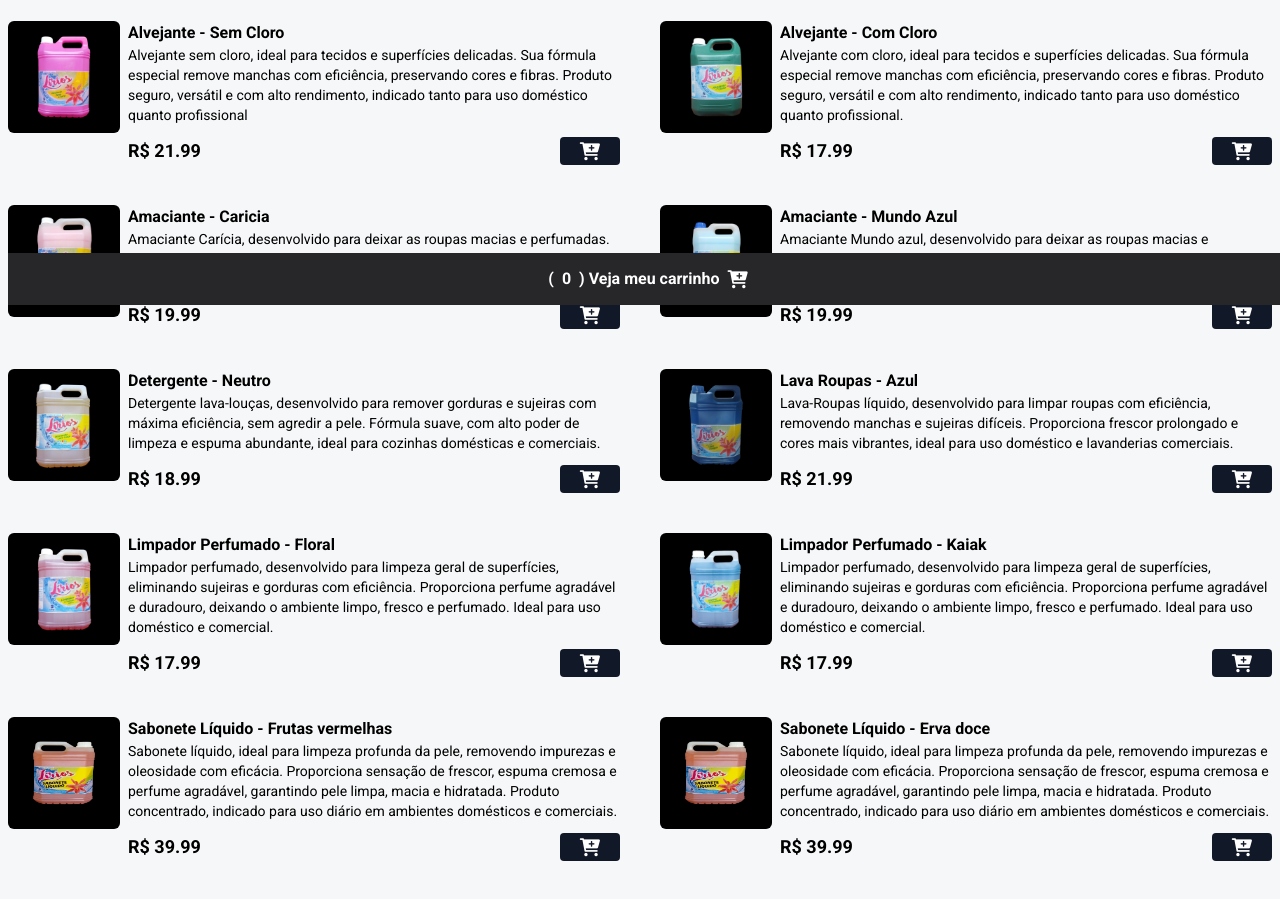
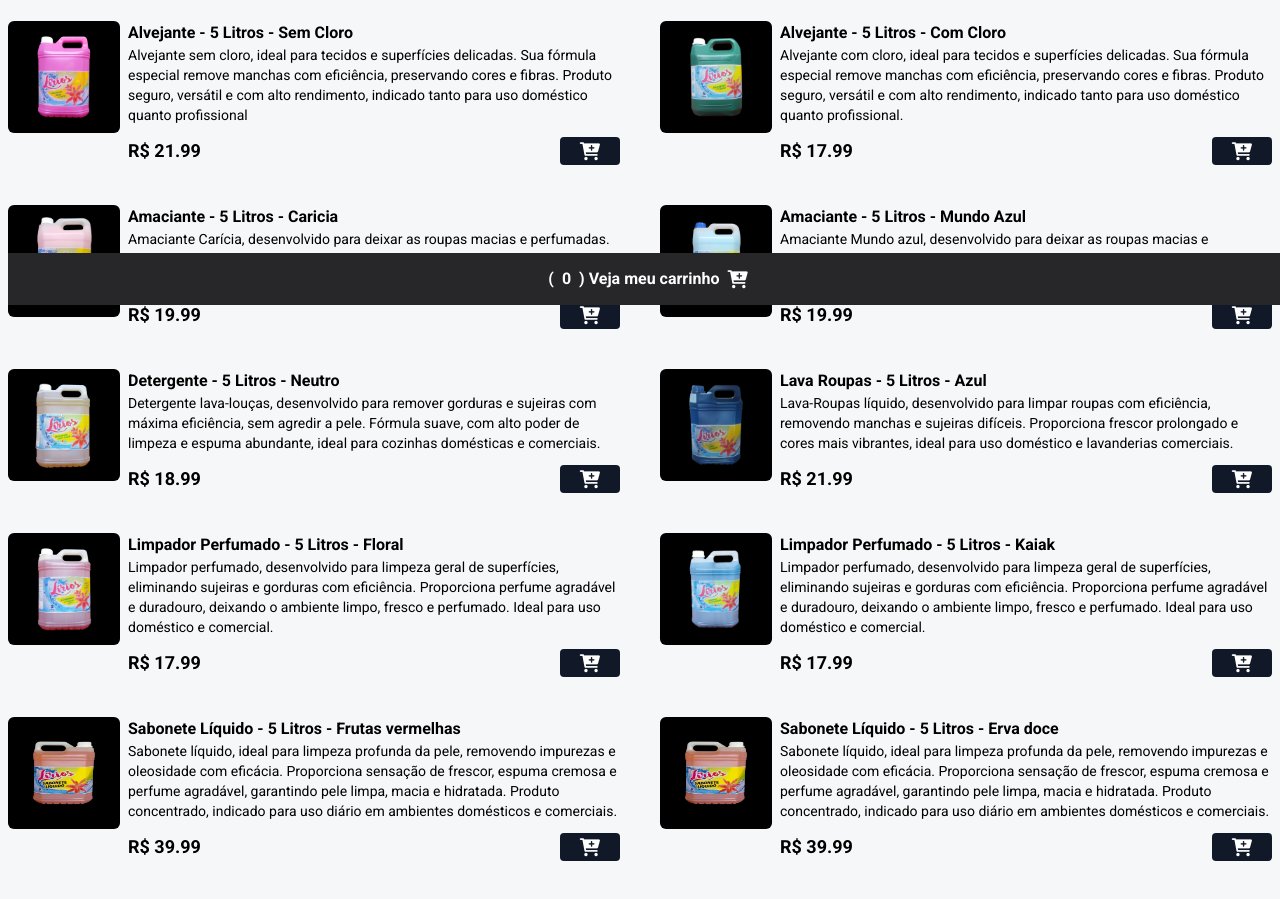
Before and after one commit to renannrodrigues/MarisaStore, a website: page index.html in a window 1280 px wide. Shown: the part 495-1394 px from the top of the page. Drawn offline with nearby package versions, Linux system fonts and the light colour scheme.

Commit message:
Melhorias no produto

```diff
--- a/index.html
+++ b/index.html
@@ -55,7 +55,7 @@
                 class="w-28 h-28 rounded-md hover:scale-110 hover:-rotate-2 duration-300"/>
 
                 <div>
-                    <p class="font-bold">Alvejante - Sem Cloro</p>
+                    <p class="font-bold">Alvejante - 5 Litros - Sem Cloro</p>
                     <p class="text-sm">Alvejante sem cloro, ideal para tecidos e superfícies delicadas. Sua fórmula especial remove manchas com eficiência, preservando cores e fibras. Produto seguro, versátil e com alto rendimento, indicado tanto para uso doméstico quanto profissional</p>
 
                     <div class="flex items-center gap-2 justify-between mt-3">
@@ -80,7 +80,7 @@
                 class="w-28 h-28 rounded-md hover:scale-110 hover:-rotate-2 duration-300"/>
 
                 <div>
-                    <p class="font-bold">Alvejante - Com Cloro</p>
+                    <p class="font-bold">Alvejante - 5 Litros - Com Cloro</p>
                     <p class="text-sm">Alvejante com cloro, ideal para tecidos e superfícies delicadas. Sua fórmula especial remove manchas com eficiência, preservando cores e fibras. Produto seguro, versátil e com alto rendimento, indicado tanto para uso doméstico quanto profissional.</p>
 
                     <div class="flex items-center gap-2 justify-between mt-3">
@@ -107,7 +107,7 @@
                 class="w-28 h-28 rounded-md hover:scale-110 hover:-rotate-2 duration-300"/>
 
                 <div>
-                    <p class="font-bold">Amaciante - Caricia</p>
+                    <p class="font-bold">Amaciante - 5 Litros - Caricia</p>
                     <p class="text-sm">Amaciante Carícia, desenvolvido para deixar as roupas macias e perfumadas. Mantém cores vivas e proporciona frescor duradouro, ideal para uso doméstico e lavanderias comerciais.</p>
 
                     <div class="flex items-center gap-2 justify-between mt-3">
@@ -132,7 +132,7 @@
                 class="w-28 h-28 rounded-md hover:scale-110 hover:-rotate-2 duration-300"/>
 
                 <div>
-                    <p class="font-bold">Amaciante - Mundo Azul</p>
+                    <p class="font-bold">Amaciante - 5 Litros - Mundo Azul</p>
                     <p class="text-sm">Amaciante Mundo azul, desenvolvido para deixar as roupas macias e perfumadas. Mantém cores vivas e proporciona frescor duradouro, ideal para uso doméstico e lavanderias comerciais.</p>
 
                     <div class="flex items-center gap-2 justify-between mt-3">
@@ -157,7 +157,7 @@
                 class="w-28 h-28 rounded-md hover:scale-110 hover:-rotate-2 duration-300"/>
 
                 <div>
-                    <p class="font-bold">Detergente - Neutro</p>
+                    <p class="font-bold">Detergente - 5 Litros - Neutro</p>
                     <p class="text-sm">Detergente lava-louças, desenvolvido para remover gorduras e sujeiras com máxima eficiência, sem agredir a pele. Fórmula suave, com alto poder de limpeza e espuma abundante, ideal para cozinhas domésticas e comerciais.</p>
 
                     <div class="flex items-center gap-2 justify-between mt-3">
@@ -182,7 +182,7 @@
                 class="w-28 h-28 rounded-md hover:scale-110 hover:-rotate-2 duration-300"/>
 
                 <div>
-                    <p class="font-bold">Lava Roupas - Azul</p>
+                    <p class="font-bold">Lava Roupas - 5 Litros  - Azul</p>
                     <p class="text-sm">Lava-Roupas líquido, desenvolvido para limpar roupas com eficiência, removendo manchas e sujeiras difíceis. Proporciona frescor prolongado e cores mais vibrantes, ideal para uso doméstico e lavanderias comerciais.</p>
 
                     <div class="flex items-center gap-2 justify-between mt-3">
@@ -232,7 +232,7 @@
                 class="w-28 h-28 rounded-md hover:scale-110 hover:-rotate-2 duration-300"/>
 
                 <div>
-                    <p class="font-bold">Limpador Perfumado - Floral</p>
+                    <p class="font-bold">Limpador Perfumado - 5 Litros - Floral</p>
                     <p class="text-sm">Limpador perfumado, desenvolvido para limpeza geral de superfícies, eliminando sujeiras e gorduras com eficiência. Proporciona perfume agradável e duradouro, deixando o ambiente limpo, fresco e perfumado. Ideal para uso doméstico e comercial.</p>
 
                     <div class="flex items-center gap-2 justify-between mt-3">
@@ -257,7 +257,7 @@
                 class="w-28 h-28 rounded-md hover:scale-110 hover:-rotate-2 duration-300"/>
 
                 <div>
-                    <p class="font-bold">Limpador Perfumado - Kaiak</p>
+                    <p class="font-bold">Limpador Perfumado - 5 Litros - Kaiak</p>
                     <p class="text-sm">Limpador perfumado, desenvolvido para limpeza geral de superfícies, eliminando sujeiras e gorduras com eficiência. Proporciona perfume agradável e duradouro, deixando o ambiente limpo, fresco e perfumado. Ideal para uso doméstico e comercial.</p>
 
                     <div class="flex items-center gap-2 justify-between mt-3">
@@ -282,7 +282,7 @@
                 class="w-28 h-28 rounded-md hover:scale-110 hover:-rotate-2 duration-300"/>
 
                 <div>
-                    <p class="font-bold">Sabonete Líquido - Frutas vermelhas</p>
+                    <p class="font-bold">Sabonete Líquido - 5 Litros - Frutas vermelhas</p>
                     <p class="text-sm">Sabonete líquido, ideal para limpeza profunda da pele, removendo impurezas e oleosidade com eficácia. Proporciona sensação de frescor, espuma cremosa e perfume agradável, garantindo pele limpa, macia e hidratada. Produto concentrado, indicado para uso diário em ambientes domésticos e comerciais.</p>
 
                     <div class="flex items-center gap-2 justify-between mt-3">
@@ -307,7 +307,7 @@
                 class="w-28 h-28 rounded-md hover:scale-110 hover:-rotate-2 duration-300"/>
 
                 <div>
-                    <p class="font-bold">Sabonete Líquido - Erva doce</p>
+                    <p class="font-bold">Sabonete Líquido - 5 Litros - Erva doce</p>
                     <p class="text-sm">Sabonete líquido, ideal para limpeza profunda da pele, removendo impurezas e oleosidade com eficácia. Proporciona sensação de frescor, espuma cremosa e perfume agradável, garantindo pele limpa, macia e hidratada. Produto concentrado, indicado para uso diário em ambientes domésticos e comerciais.</p>
 
                     <div class="flex items-center gap-2 justify-between mt-3">
```
